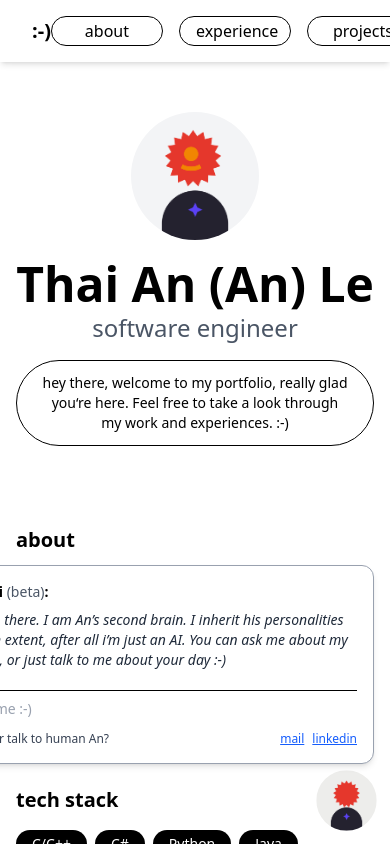
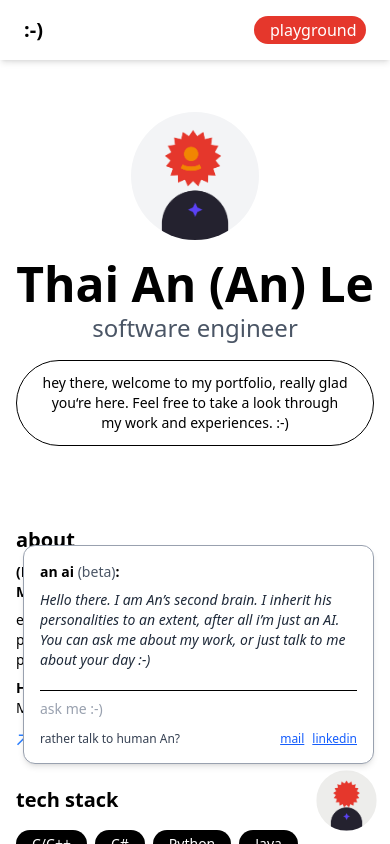
Before and after one commit to Segnit11/my-portfolio-v3, a Next.js app: page / in a window 390 px wide. Both pictures are taken after a click on the button "an ai (beta)". Shown: the top 844 px of the page. Built offline with nearby package versions, Linux system fonts and the light colour scheme.

Commit message:
mobile resp

```diff
--- a/src/app/components/ui/Chat.tsx
+++ b/src/app/components/ui/Chat.tsx
@@ -104,12 +104,12 @@ const Chat = () => {
       <AnimatePresence>
         {isOpen && (
           <motion.div
-            className="absolute bottom-16 right-0 w-[50vh] bg-white rounded-xl border border-gray-400 p-4 shadow-md"
-            initial={{ opacity: 0, y: 20, scale: 0.95 }}
-            animate={{ opacity: 1, y: 0, scale: 1 }}
-            exit={{ opacity: 0, y: 20, scale: 0.95 }}
-            transition={{ duration: 0.25 }}
-          >
+  className="absolute bottom-16 right-0 w-[90vw] sm:w-[50vh] bg-white rounded-xl border border-gray-400 p-4 shadow-md max-w-sm"
+  initial={{ opacity: 0, y: 20, scale: 0.95 }}
+  animate={{ opacity: 1, y: 0, scale: 1 }}
+  exit={{ opacity: 0, y: 20, scale: 0.95 }}
+  transition={{ duration: 0.25 }}
+>
             <h2 className="text-sm font-bold mb-1">
               an ai <span className="text-gray-600 font-normal">(beta)</span>:
             </h2>
--- a/src/app/components/ui/FishTank.tsx
+++ b/src/app/components/ui/FishTank.tsx
@@ -2,10 +2,9 @@
 
 import { useEffect, useRef, useState } from "react";
 
-
 const fishImages = ["/4.png", "/2.png", "/3.png", "/5.png"];
 const FISH_SIZE = 128;
-const CONTAINER_WIDTH = 800;
+const CONTAINER_WIDTH = 570;
 const CONTAINER_HEIGHT = 550;
 
 type Fish = {
@@ -19,7 +18,7 @@ type Fish = {
 const defaultFishes: Fish[] = [
   { top: 50, left: 100, vx: 1, vy: 1 },
   { top: 200, left: 300, vx: -1, vy: 1 },
-  { top: 100, left: 500, vx: 1, vy: -1 },
+  { top: 100, left: 300, vx: 1, vy: -1 },
   { top: 300, left: 200, vx: -1, vy: -1 },
 ];
 
@@ -39,7 +38,7 @@ export default function FishTank() {
 
           // Wall collision
           if (fish.top < 0 || fish.top > CONTAINER_HEIGHT - FISH_SIZE) fish.vy *= -1;
-          if (fish.left < 0 || fish.left > CONTAINER_WIDTH - 2* FISH_SIZE) fish.vx *= -1;
+          if (fish.left < 0 || fish.left > CONTAINER_WIDTH - FISH_SIZE) fish.vx *= -1;
 
           // Fish-to-fish collision
           for (let j = i + 1; j < updated.length; j++) {
@@ -90,7 +89,7 @@ export default function FishTank() {
             key={i}
             src={fishImages[i]}
             alt={`fish-${i}`}
-            className="absolute w-32 h-32 pointer-events-none animate-spin "
+            className="absolute w-32 h-32 pointer-events-none rounded-full animate-[spin_8s_linear_infinite]"
             style={{
               top: fish.top,
               left: fish.left,
--- a/src/app/components/ui/Header.tsx
+++ b/src/app/components/ui/Header.tsx
@@ -7,7 +7,6 @@ const Header = () => {
   const [activeSection, setActiveSection] = useState("about");
   const navItems = ["about", "experience", "projects", "contacts"];
 
-  // Scroll to section on click
   const scrollToSection = (id: string) => {
     const section = document.getElementById(id);
     if (section) {
@@ -16,11 +15,9 @@ const Header = () => {
     }
   };
 
-  // Update active section based on scroll
   useEffect(() => {
     const handleScroll = () => {
       const scrollY = window.scrollY;
-
       for (let i = navItems.length - 1; i >= 0; i--) {
         const id = navItems[i];
         const section = document.getElementById(id);
@@ -39,12 +36,12 @@ const Header = () => {
   }, []);
 
   return (
-    <section className="fixed top-0 left-0 w-full shadow-md z-50 flex justify-between items-center px-8 py-4 ">
+    <section className="fixed top-0 left-0 w-full shadow-md z-50 flex justify-between items-center px-6 py-4 bg-white">
       {/* Logo */}
-      <span className="w-28 text-xl font-bold">:-)</span>
+      <span className="text-xl font-bold">:-)</span>
 
-      {/* Navigation */}
-      <nav className="flex space-x-4">
+      {/* Desktop Navigation */}
+      <nav className="hidden sm:flex space-x-4">
         {navItems.map((id) => (
           <button
             key={id}
@@ -63,7 +60,7 @@ const Header = () => {
         ))}
       </nav>
 
-      {/* Playground Button */}
+      {/* Playground Button - Always Visible */}
       <Link
         href="/playground"
         className="w-28 px-4 py-0.5 rounded-full bg-[#e5372c] text-white hover:opacity-90 transition"
--- a/src/app/page.tsx
+++ b/src/app/page.tsx
@@ -10,23 +10,23 @@ import Projects from "./components/Projects";
 import Archive from "./components/Archives";
 import Contact from "./components/Contacts";
 
-// import { AvatarCanvas } from "./components/ui/AvatarCanvas";
-
 export default function Home() {
   return (
     <>
-      <Header></Header>
-      <Chat></Chat>
+      <Header />
+      <Chat />
 
-      <div className="min-h-screen flex flex-col items-center justify-start px-4 w-full">
-        <div className="w-full max-w-xl">
-          <Hero></Hero>
-          <About></About>
-          <TechStack></TechStack>
-          <Experience></Experience>
-          <Projects></Projects>
-          <Archive></Archive>
-          <Contact></Contact>
+      {/* Main Content Wrapper */}
+      <div className="min-h-screen flex flex-col items-center justify-start px-4 sm:px-6 md:px-8 w-full">
+        {/* Responsive max width container */}
+        <div className="w-full max-w-4xl">
+          <Hero />
+          <About />
+          <TechStack />
+          <Experience />
+          <Projects />
+          <Archive />
+          <Contact />
         </div>
       </div>
     </>
```
